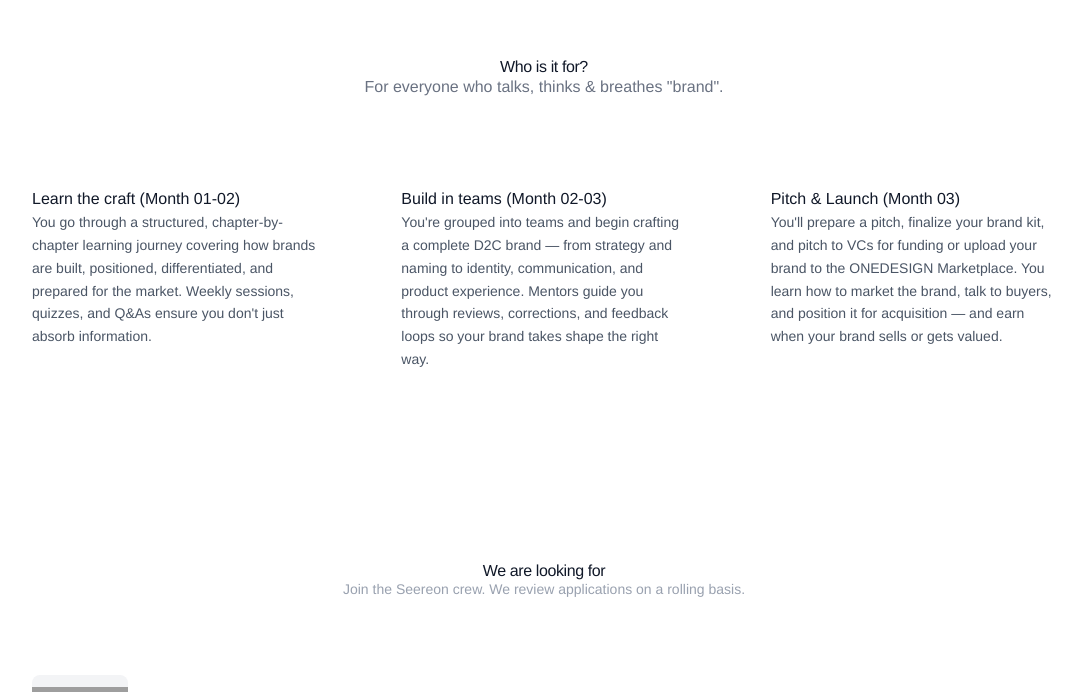
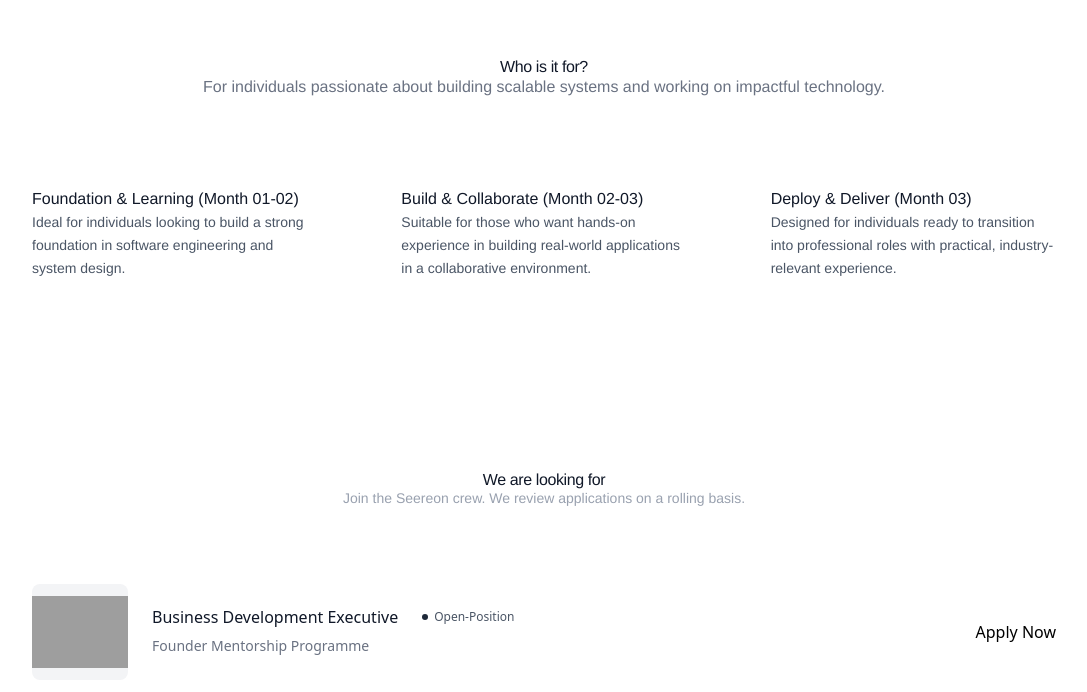
Before and after one commit to janmejayaparida26/seereon-website, a React (Vite) app: page /career in a window 1280 px wide. Shown: the part 1547-2239 px from the top of the page, without its empty margins (96-1183 px from the left). Built offline with nearby package versions, Linux system fonts and the light colour scheme; grey boxes are pictures that could not be loaded.

Commit message:
I have changed some content in CareerThirdSection.jsx file

```diff
--- a/src/pages/career/CareerThirdSection.jsx
+++ b/src/pages/career/CareerThirdSection.jsx
@@ -1,18 +1,18 @@
 const steps = [
   {
-    title: "Learn the craft (Month 01-02)",
+    title: "Foundation & Learning (Month 01-02)",
     description:
-      "You go through a structured, chapter-by-chapter learning journey covering how brands are built, positioned, differentiated, and prepared for the market. Weekly sessions, quizzes, and Q&As ensure you don't just absorb information.",
+      "Ideal for individuals looking to build a strong foundation in software engineering and system design.",
   },
   {
-    title: "Build in teams (Month 02-03)",
+    title: "Build & Collaborate (Month 02-03)",
     description:
-      "You're grouped into teams and begin crafting a complete D2C brand — from strategy and naming to identity, communication, and product experience. Mentors guide you through reviews, corrections, and feedback loops so your brand takes shape the right way.",
+      "Suitable for those who want hands-on experience in building real-world applications in a collaborative environment.",
   },
   {
-    title: "Pitch & Launch (Month 03)",
+    title: "Deploy & Deliver (Month 03)",
     description:
-      "You'll prepare a pitch, finalize your brand kit, and pitch to VCs for funding or upload your brand to the ONEDESIGN Marketplace. You learn how to market the brand, talk to buyers, and position it for acquisition — and earn when your brand sells or gets valued.",
+      "Designed for individuals ready to transition into professional roles with practical, industry-relevant experience.",
   },
 ];
 
@@ -25,7 +25,7 @@ const CareerThirdSection = () => {
           Who is it for?
         </h2>
         <p className="text-base font-['Arimo',sans-serif] text-gray-500">
-          For everyone who talks, thinks & breathes "brand".
+          For individuals passionate about building scalable systems and working on impactful technology.
         </p>
       </div>
 
```
